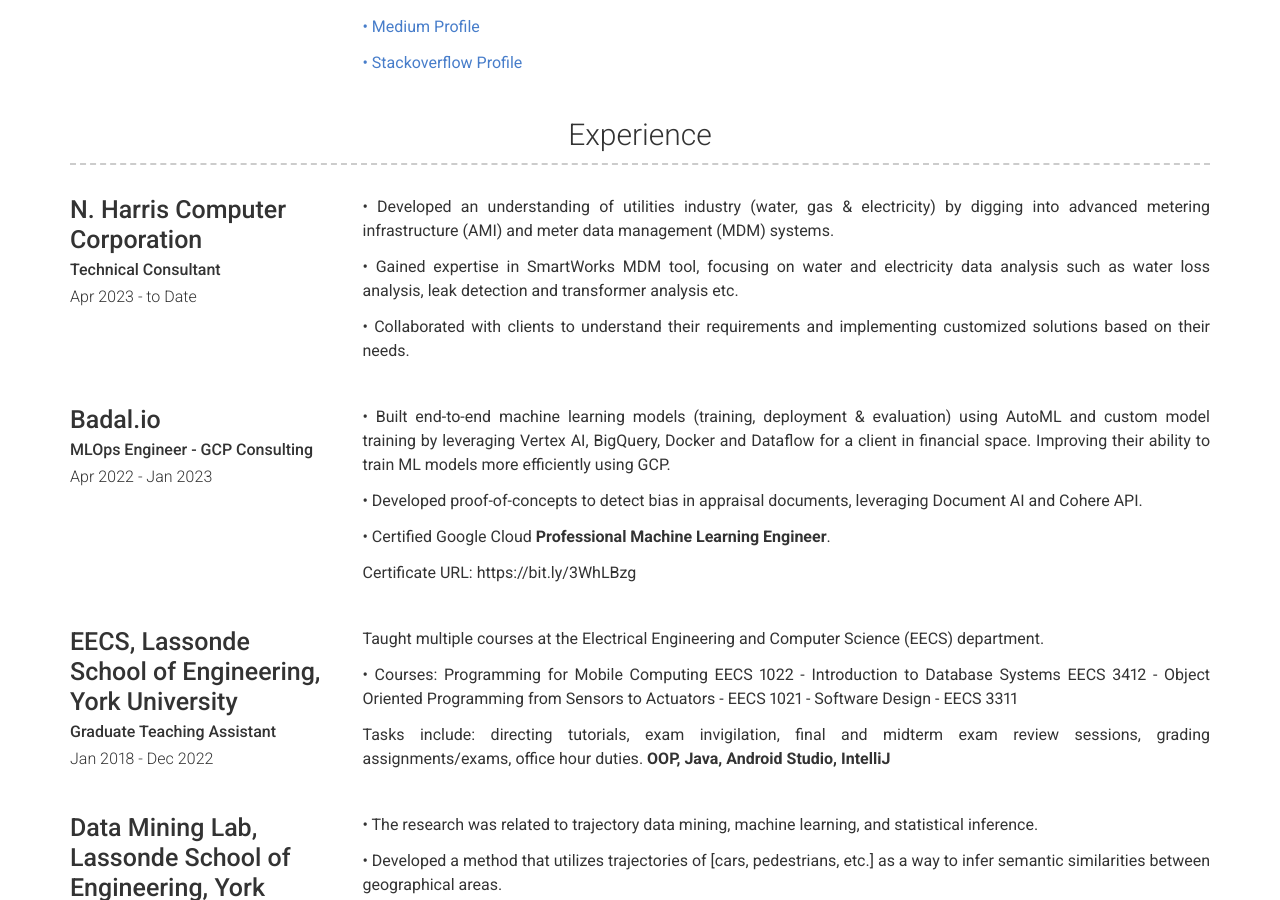
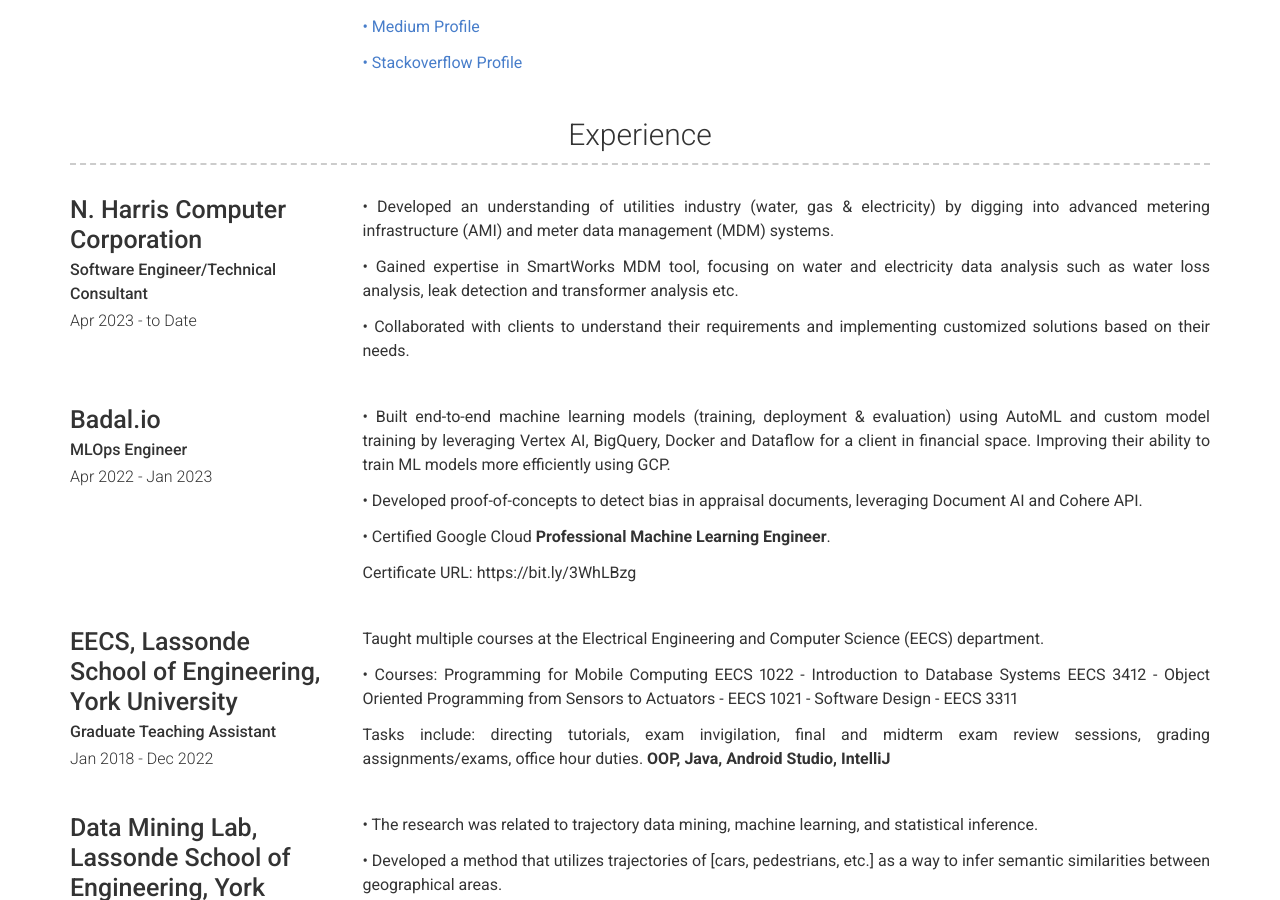
Before and after one commit to saimmehmood/saimmehmood.github.io, a Jekyll site: the page built from index.md, in a window 1280 px wide and 900 px high, scrolled down 826 px. Built offline with Jekyll 4.4.1, drawn with Linux system fonts in a browser that asks for light colours; nearby versions of some CDN libraries.

Commit message:
adding SE updates

```diff
--- a/_data/experience.yml
+++ b/_data/experience.yml
@@ -1,7 +1,7 @@
 - layout: left
   company: N. Harris Computer Corporation
   # link: http://dminer.eecs.yorku.ca/
-  job_title: Technical Consultant
+  job_title: Software Engineer/Technical Consultant
   dates: Apr 2023 - to Date
 
   description: | # this will include new lines to allow paragraphs
@@ -16,7 +16,7 @@
 - layout: left
   company: Badal.io
   # link: http://dminer.eecs.yorku.ca/
-  job_title: MLOps Engineer - GCP Consulting
+  job_title: MLOps Engineer
   dates: Apr 2022 - Jan 2023
 
   description: | # this will include new lines to allow paragraphs
```
